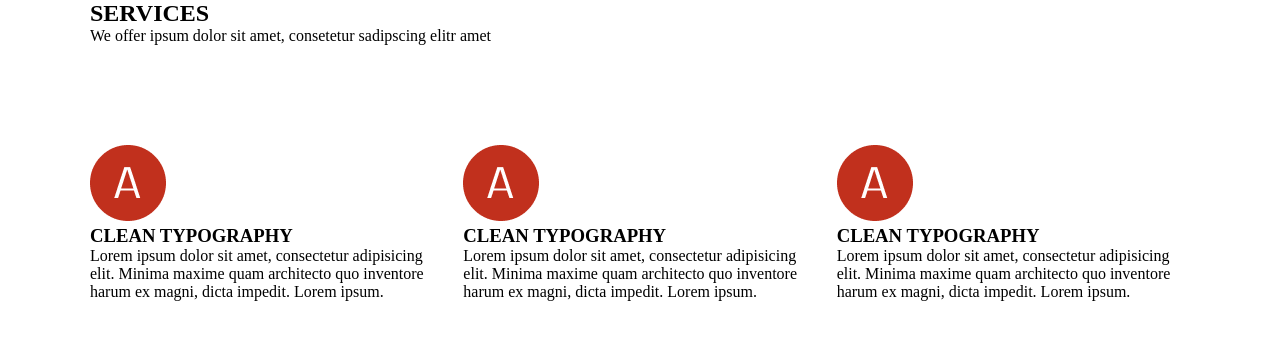
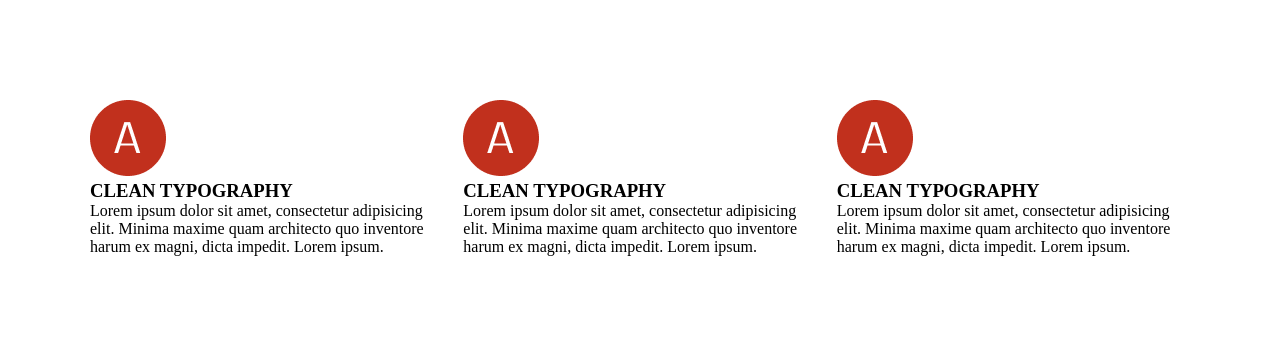
Before and after one commit to ShahriyorDeveloper/git-dars, a plain HTML site: page index.html in a window 1280 px wide. Drawn offline with Linux system fonts and the light colour scheme.

Commit message:
nimadirsdf sdfsdf

```diff
--- a/index.html
+++ b/index.html
@@ -9,10 +9,7 @@
   <body>
     <div class="services">
       <div class="container">
-        <div class="services_header">
-          <h2>SERVICES</h2>
-          <p>We offer ipsum dolor sit amet, consetetur sadipscing elitr amet</p>
-        </div>
+
         <div class="services_main">
           <div class="services_card">
             <img src="./images/card_img.png" alt="card img" />
```
